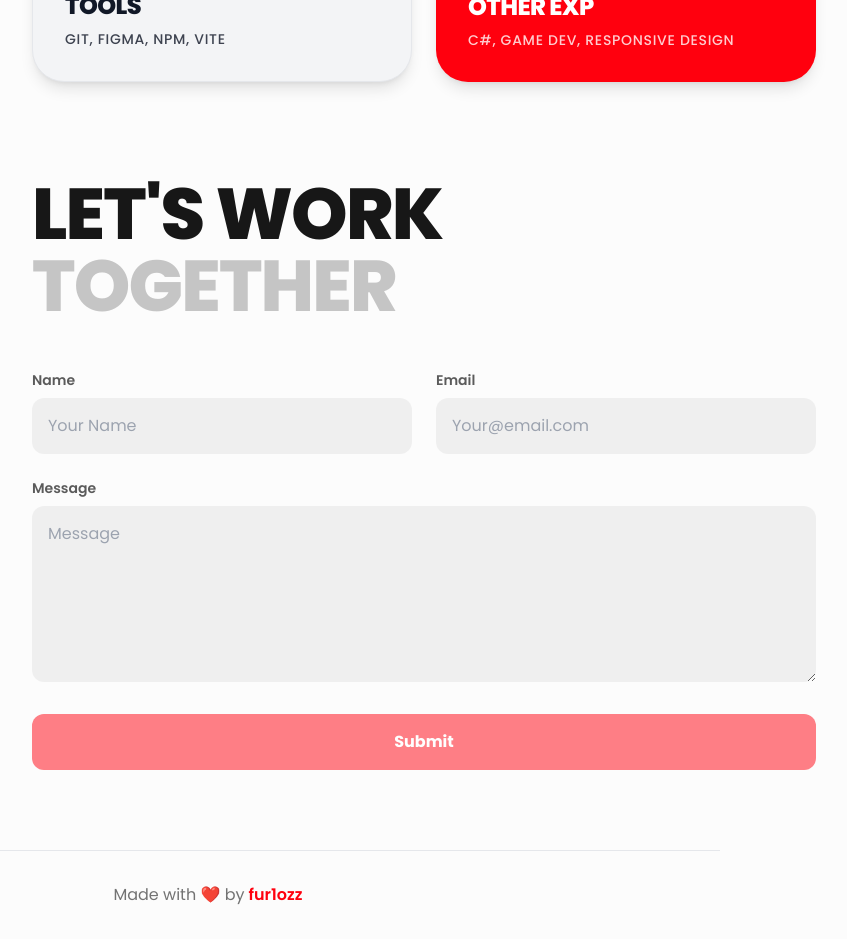
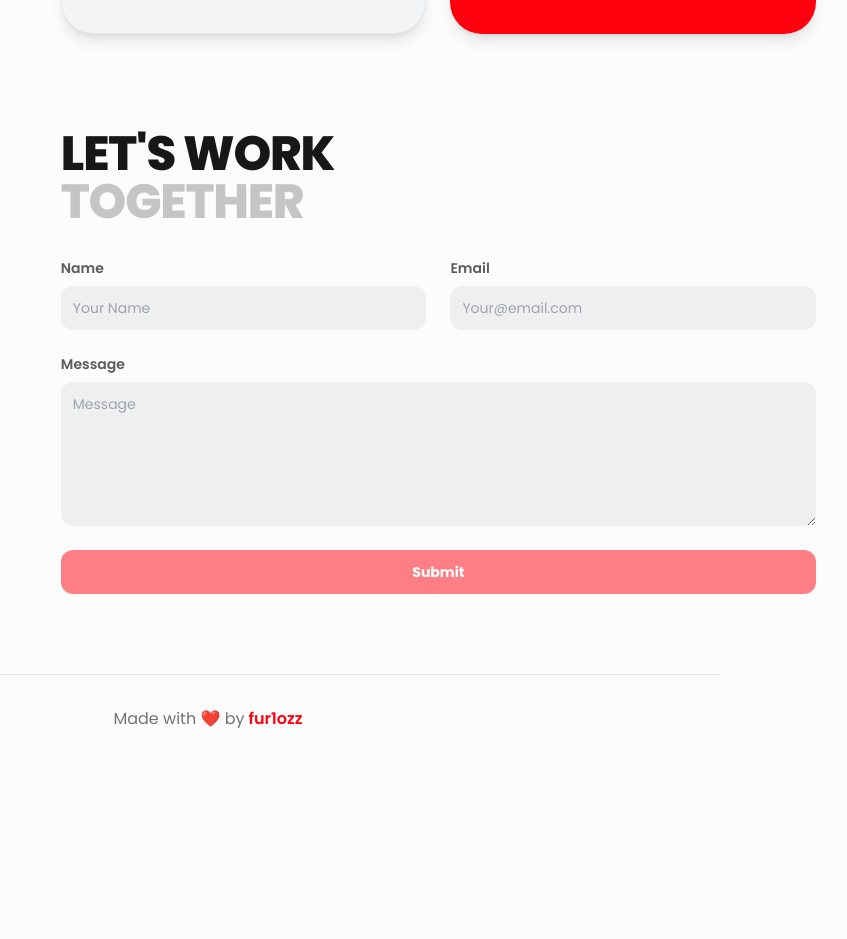
Before and after one commit to fur1ozz/portfolio, a React (Vite) app: page /about in a window 1280 px wide. Shown: the part 1360-2299 px from the top of the page, without its empty margins (432-1279 px from the left). After the commit the page ends 2123 px from the top, so only its background shows below. Built offline with nearby package versions, Linux system fonts and the light colour scheme.

Commit message:
2026-refresh Update sizings

```diff
--- a/src/components/About.jsx
+++ b/src/components/About.jsx
@@ -11,10 +11,10 @@ const About = () => {
             <Header />
 
             <div className="max-w-7xl mx-auto px-4 sm:px-6 lg:px-8 pt-32 pb-20">
-                <div className="flex flex-col lg:flex-row gap-10">
+                <div className="flex flex-col lg:flex-row gap-16 lg:gap-24">
 
                     {/* Left Sticky Sidebar */}
-                    <div className="lg:w-1/3 relative z-10">
+                    <div className="lg:w-[30%] max-w-[380px] mx-auto lg:mx-0 relative z-10">
                         <div className="lg:sticky lg:top-32 bg-theme-text text-theme-bg rounded-[32px] p-8 shadow-xl flex flex-col items-center text-center transition-colors duration-300">
 
                             {/* Image Container */}
@@ -50,7 +50,7 @@ const About = () => {
                     </div>
 
                     {/* Right Scrollable Content */}
-                    <div className="lg:w-2/3 flex flex-col gap-24 relative z-0">
+                    <div className="lg:flex-1 flex flex-col gap-24 relative z-0">
 
                         {/* Hero Info */}
                         <div className="mt-4 lg:mt-8">
@@ -81,7 +81,7 @@ const About = () => {
 
                         {/* Skills Section */}
                         <div id="skills-section">
-                            <h2 className="text-5xl md:text-7xl font-extrabold uppercase tracking-tight leading-[0.9] mb-12">
+                            <h2 className="text-4xl md:text-5xl font-extrabold uppercase tracking-tight leading-[0.9] mb-12">
                                 My<br/>
                                 <span className="text-theme-muted opacity-40">Expertise</span>
                             </h2>
--- a/src/components/Contact.jsx
+++ b/src/components/Contact.jsx
@@ -64,8 +64,8 @@ const Contact = ({ isEmbedded = false }) => {
 
     return (
         <div className="w-full">
-            <div className={`w-full flex flex-col justify-start mb-12 ${animate ? 'animate-slide-from-left' : ''}`}>
-                <h2 className="text-5xl md:text-7xl font-extrabold uppercase tracking-tight leading-[0.9]">
+            <div className={`w-full flex flex-col justify-start mb-8 ${animate ? 'animate-slide-from-left' : ''}`}>
+                <h2 className="text-4xl md:text-5xl font-extrabold uppercase tracking-tight leading-[0.9]">
                     Let's Work<br/>
                     <span className="text-theme-muted opacity-40">Together</span>
                 </h2>
@@ -86,7 +86,7 @@ const Contact = ({ isEmbedded = false }) => {
                             name="from_name"
                             value={formData.from_name}
                             onChange={handleChange}
-                            className="bg-black/5 dark:bg-white/5 border-0 text-theme-text text-base rounded-xl block w-full p-4 outline-none ring-1 ring-inset ring-transparent focus:ring-accent transition-all"
+                            className="bg-black/5 dark:bg-white/5 border-0 text-theme-text text-sm rounded-xl block w-full p-3 outline-none ring-1 ring-inset ring-transparent focus:ring-accent transition-all"
                             placeholder="Your Name"
                         />
                     </div>
@@ -99,13 +99,13 @@ const Contact = ({ isEmbedded = false }) => {
                             name="user_email"
                             value={formData.user_email}
                             onChange={handleChange}
-                            className="bg-black/5 dark:bg-white/5 border-0 text-theme-text text-base rounded-xl block w-full p-4 outline-none ring-1 ring-inset ring-transparent focus:ring-accent transition-all"
+                            className="bg-black/5 dark:bg-white/5 border-0 text-theme-text text-sm rounded-xl block w-full p-3 outline-none ring-1 ring-inset ring-transparent focus:ring-accent transition-all"
                             placeholder="Your@email.com"
                         />
                     </div>
                 </div>
 
-                <div className="mb-8">
+                <div className="mb-6">
                     <label htmlFor="message" className="block mb-2 text-sm font-semibold text-theme-text opacity-70">Message</label>
                     <textarea
                         id="message"
@@ -113,7 +113,7 @@ const Contact = ({ isEmbedded = false }) => {
                         name="message"
                         value={formData.message}
                         onChange={handleChange}
-                        className="bg-black/5 dark:bg-white/5 border-0 text-theme-text text-base rounded-xl block w-full p-4 outline-none ring-1 ring-inset ring-transparent focus:ring-accent transition-all resize-y"
+                        className="bg-black/5 dark:bg-white/5 border-0 text-theme-text text-sm rounded-xl block w-full p-3 outline-none ring-1 ring-inset ring-transparent focus:ring-accent transition-all resize-y"
                         placeholder="Message"
                     ></textarea>
                 </div>
@@ -121,7 +121,7 @@ const Contact = ({ isEmbedded = false }) => {
                 <div className="flex w-full">
                     <button
                         type="submit"
-                        className="w-full py-4 bg-accent hover:bg-accent-hover text-white font-bold rounded-xl text-base text-center inline-flex items-center justify-center disabled:cursor-not-allowed disabled:opacity-50 transition-all duration-300 ease-in-out"
+                        className="w-full py-3 bg-accent hover:bg-accent-hover text-white font-bold rounded-xl text-sm text-center inline-flex items-center justify-center disabled:cursor-not-allowed disabled:opacity-50 transition-all duration-300 ease-in-out"
                         disabled={isSubmitting || !isFormValid}
                     >
                         {isSubmitting ?
--- a/src/index.css
+++ b/src/index.css
@@ -10,16 +10,16 @@
     --text-main: #171717;
     --text-muted: #737373;
     --accent: #ff000e;
-    --accent-hover: #e11d48;
+    --accent-hover: #d3000b;
 }
 
 .dark {
-    --bg-main: #0e0e0e;
-    --bg-card: #171717;
+    --bg-main: #000000;
+    --bg-card: #0c0c0c;
     --text-main: #f5f5f5;
     --text-muted: #a3a3a3;
     --accent: #ff000e;
-    --accent-hover: #ff4f61;
+    --accent-hover: #d3000b;
 }
 
 html, body {
```
